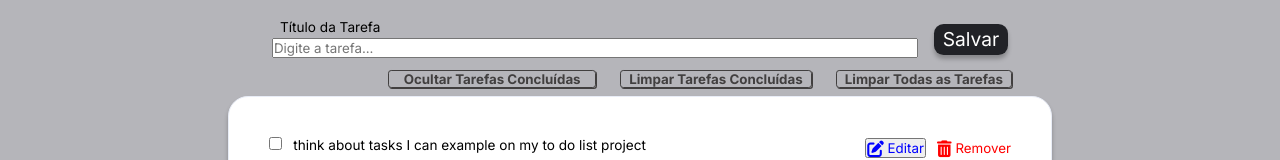
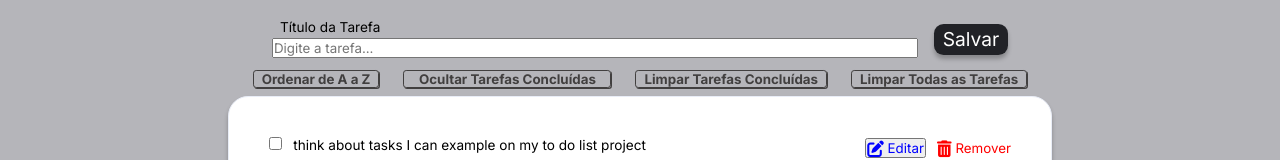
Before and after one commit to GuiAbrunheiro/teste-trainee-dev, an Angular app: page /#/todo in a window 1280 px wide. Shown: the part 150-310 px from the top of the page. Built offline with nearby package versions, Linux system fonts and the light colour scheme.

Commit message:
melhoria 1, agora tem o botão de ordenar as tarefas

```diff
--- a/src/app/todo/todo.component.html
+++ b/src/app/todo/todo.component.html
@@ -7,6 +7,7 @@
 ></app-new-task>
   </div>
   <div class="todo-buttons">
+    <button (click)="sortTodosByTitle()">Ordenar de A a Z</button>
     <button class="toggle-button" (click)="toggleCompletedTasks()">
       {{ showCompletedTasks ? 'Ocultar Tarefas Concluídas' : 'Exibir Tarefas Concluídas' }}
     </button>
--- a/src/app/todo/todo.component.ts
+++ b/src/app/todo/todo.component.ts
@@ -31,6 +31,9 @@ export class TodoComponent implements OnInit {
       this.todos = todos;
     });
   }
+  sortTodosByTitle() {
+  this.todos.sort((a, b) => a.title.localeCompare(b.title));
+}
 
  addTodo(title: string) {
   if (this.editMode && this.taskBeingEdited) {
```
